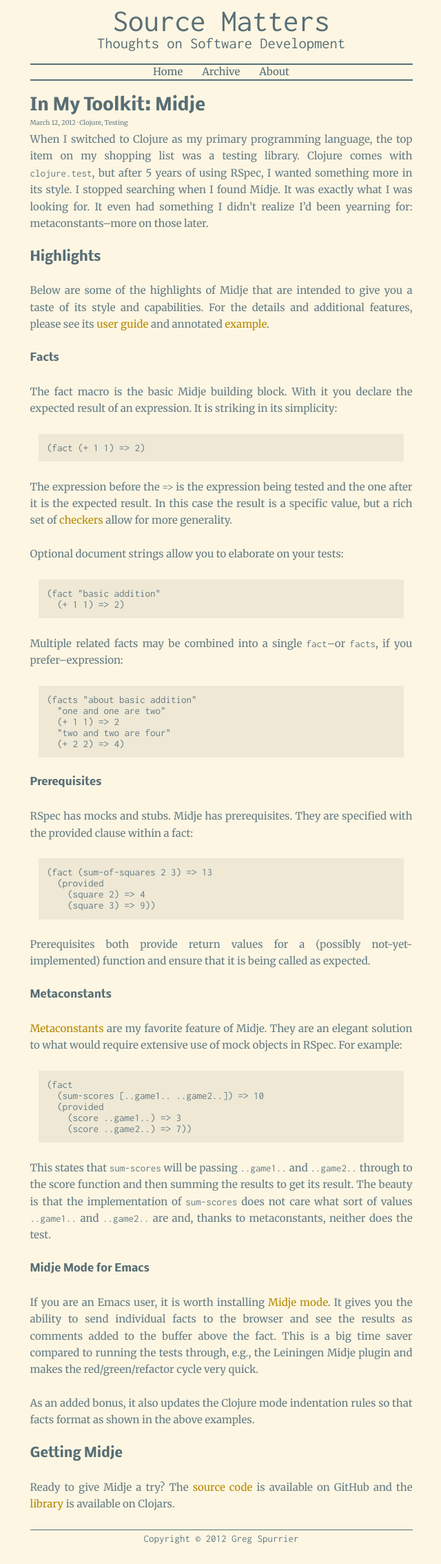
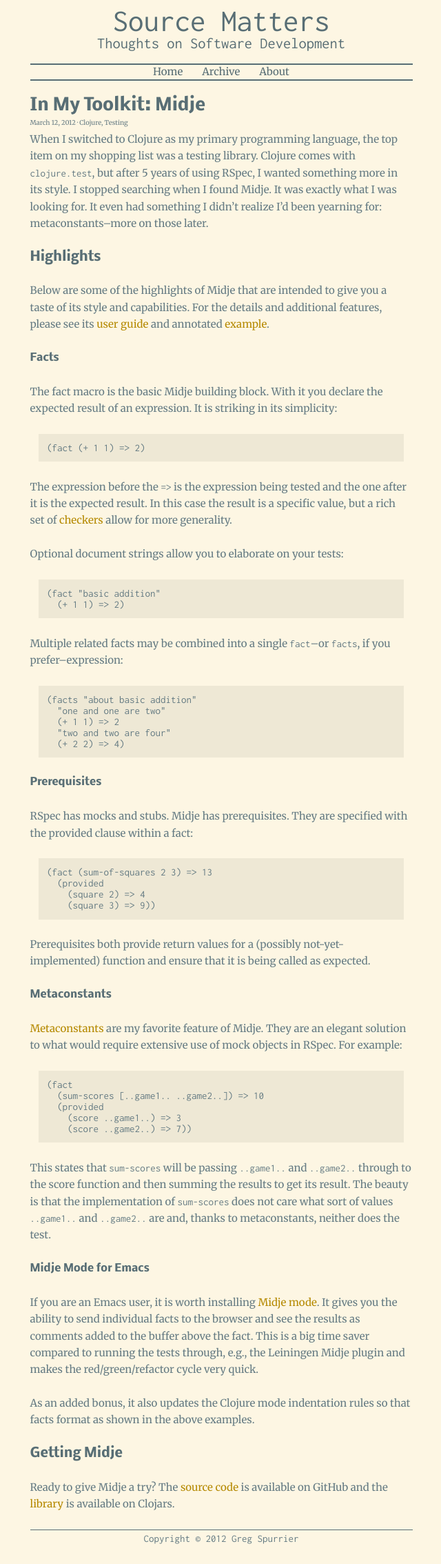
Before and after one commit to gregspurrier/gregspurrier.github.com, a Jekyll site: the page built from index.html, in a window 1280 px wide. Shown: the whole page at 69% size, without its empty margins (319-959 px from the left). Built offline with Jekyll 4.4.1, drawn with Linux system fonts in a browser that asks for light colours.

Commit message:
Don't justify text

```diff
--- a/_sass/screen.scss
+++ b/_sass/screen.scss
@@ -126,10 +126,6 @@
 }
 
 #content {
-  p {
-    text-align: justify;
-  }
-
   img {
     float: left;
     margin-right: 1em;
--- a/stylesheets/screen.css
+++ b/stylesheets/screen.css
@@ -187,17 +187,13 @@
 }
 
 /* line 129, ../_sass/screen.scss */
-#content p {
-  text-align: justify;
-}
-/* line 133, ../_sass/screen.scss */
 #content img {
   float: left;
   margin-right: 1em;
   border: 1px solid #586e75;
 }
 
-/* line 140, ../_sass/screen.scss */
+/* line 136, ../_sass/screen.scss */
 .dateline {
   font-size: 0.625em;
   line-height: 2.6;
@@ -205,17 +201,17 @@
   margin-bottom: 0;
 }
 
-/* line 147, ../_sass/screen.scss */
+/* line 143, ../_sass/screen.scss */
 .dateline + p {
   margin-top: 0;
 }
 
-/* line 151, ../_sass/screen.scss */
+/* line 147, ../_sass/screen.scss */
 #footer {
   font-family: Inconsolata, Monaco, monospace;
   border-top: 1px solid #586e75;
 }
-/* line 155, ../_sass/screen.scss */
+/* line 151, ../_sass/screen.scss */
 #footer p {
   text-align: center;
   margin-top: 0;
```
